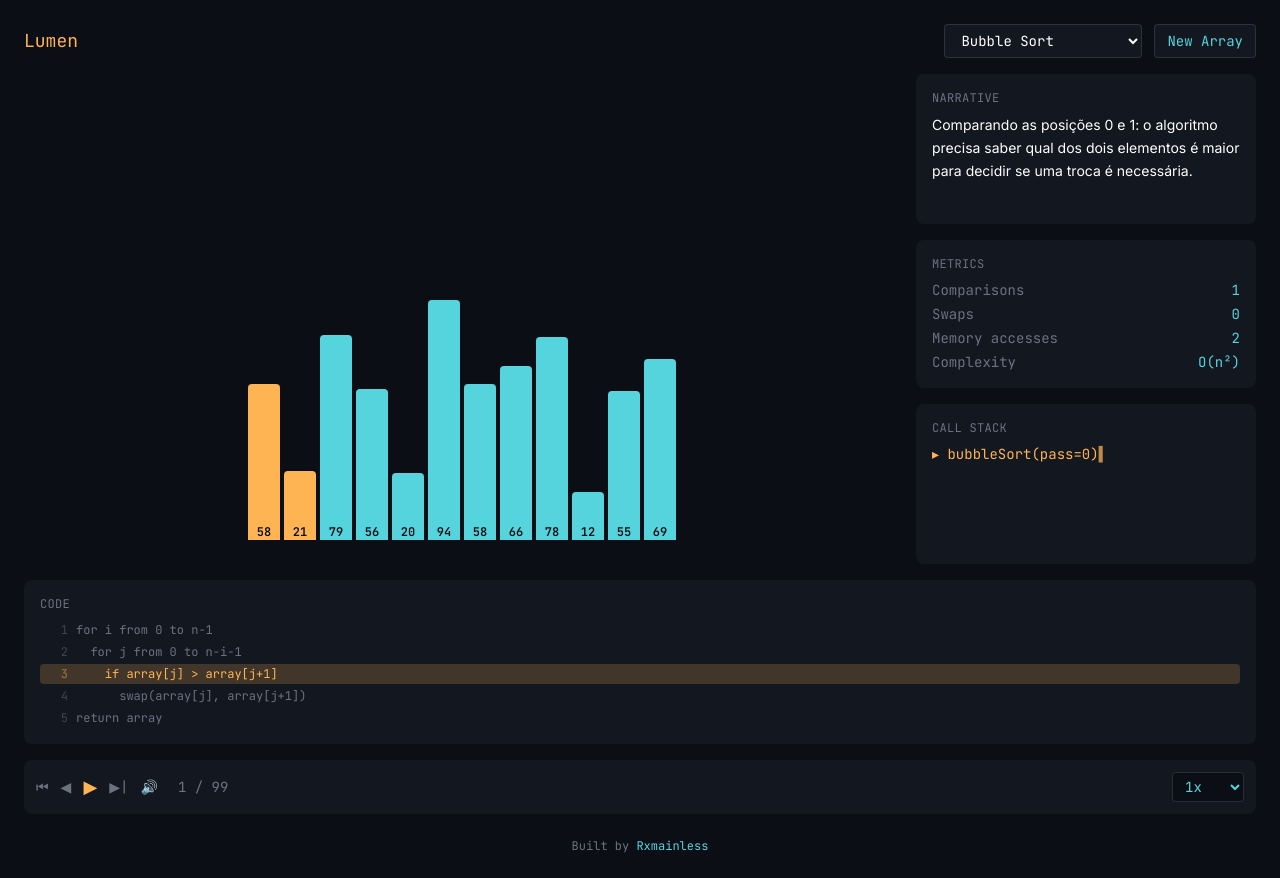
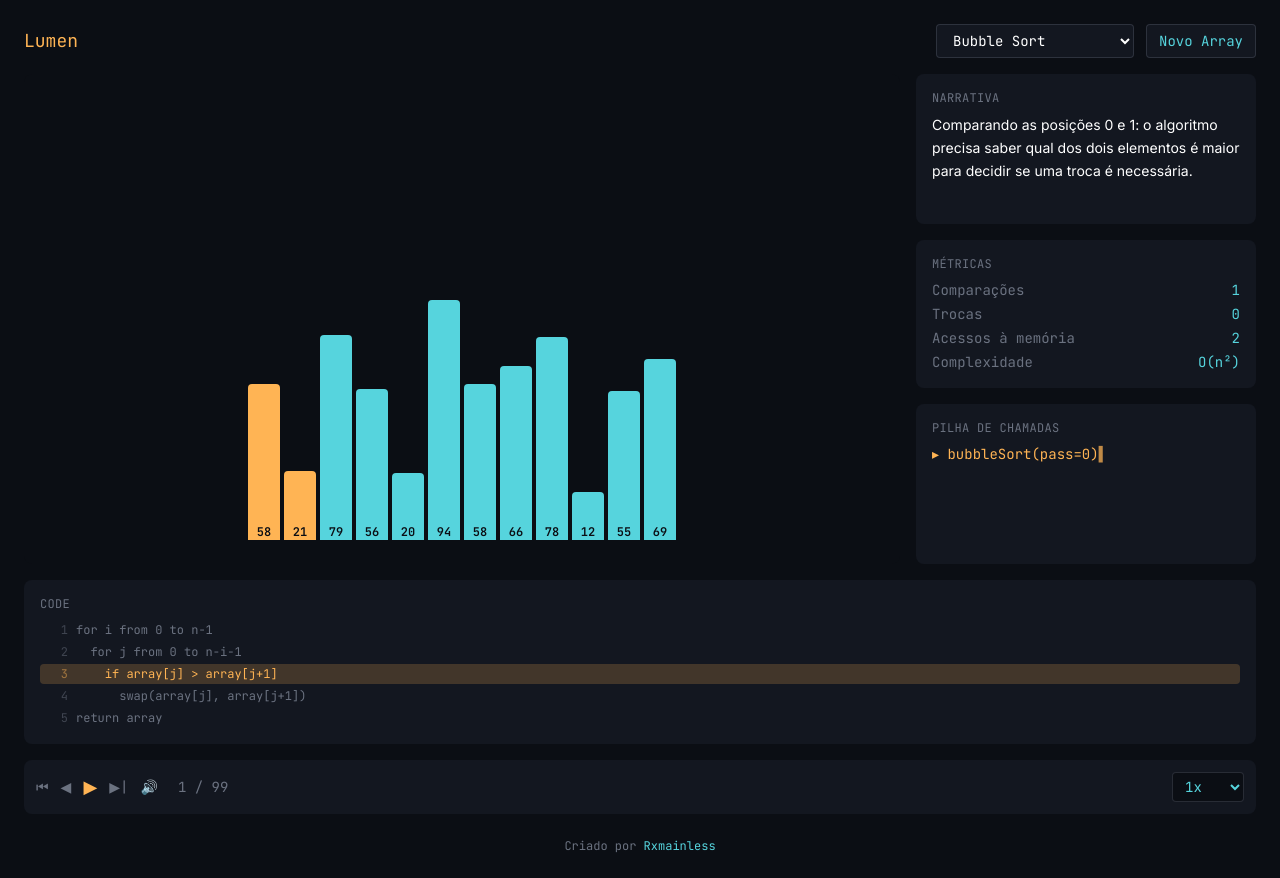
Before and after one commit to Rxmainless/Capyba-Algorithm-Lab, a React (Vite) app: page / in a window 1280 px wide. Built offline with nearby package versions, Linux system fonts and the light colour scheme.

Commit message:
feat: translate user-facing UI to PT-BR, keep pseudocode panel in English

```diff
--- a/index.html
+++ b/index.html
@@ -1,12 +1,12 @@
 <!doctype html>
-<html lang="en">
+<html lang="pt-BR">
   <head>
     <meta charset="UTF-8" />
     <link rel="preconnect" href="https://fonts.googleapis.com">
 <link href="https://fonts.googleapis.com/css2?family=JetBrains+Mono:wght@400;600&family=Inter:wght@400;500&display=swap" rel="stylesheet">
     <link rel="icon" type="image/svg+xml" href="/favicon.svg" />
     <meta name="viewport" content="width=device-width, initial-scale=1.0" />
-    <title>Lumen — Algorithm & CS Lab</title>
+    <title>Lumen — Laboratório de Algoritmos e CC</title>
   </head>
   <body>
     <div id="root"></div>
--- a/src/App.tsx
+++ b/src/App.tsx
@@ -65,7 +65,7 @@ export default function App() {
           <h1 className="font-mono text-lg text-accent-amber">Lumen</h1>
           {currentAlgorithm.requiresTarget && (
             <span className="font-mono text-xs text-text-secondary bg-panel rounded px-2 py-1">
-              searching for <span className="text-accent-cyan">{target}</span>
+              buscando por <span className="text-accent-cyan">{target}</span>
             </span>
           )}
         </div>
@@ -82,7 +82,7 @@ export default function App() {
       <CodePanel algorithmId={algorithmId} />
       <PlaybackControls onPlay={handlePlay} />
       <footer className="text-center text-xs font-mono text-text-secondary pt-2">
-        Built by <a href="https://github.com/Rxmainless" target="_blank" rel="noopener noreferrer" className="text-accent-cyan hover:text-white">Rxmainless</a>
+        Criado por <a href="https://github.com/Rxmainless" target="_blank" rel="noopener noreferrer" className="text-accent-cyan hover:text-white">Rxmainless</a>
       </footer>
     </div>
   );
--- a/src/components/controls/AlgorithmSelector.tsx
+++ b/src/components/controls/AlgorithmSelector.tsx
@@ -32,7 +32,7 @@ export function AlgorithmSelector({ selectedId, onSelect, onNewArray }: Algorith
         onClick={onNewArray}
         className="bg-panel text-accent-cyan rounded px-3 py-1.5 border border-text-secondary/30 hover:text-white"
       >
-        New Array
+        Novo Array
       </button>
     </div>
   );
--- a/src/components/panels/CallStackPanel.tsx
+++ b/src/components/panels/CallStackPanel.tsx
@@ -6,9 +6,9 @@ export function CallStackPanel() {
 
   return (
     <div className="bg-panel rounded-lg p-4 font-mono text-sm h-40 overflow-y-auto">
-      <h3 className="text-xs text-text-secondary uppercase tracking-wide mb-2">Call Stack</h3>
+      <h3 className="text-xs text-text-secondary uppercase tracking-wide mb-2">Pilha de Chamadas</h3>
       {stack.length === 0 ? (
-        <p className="text-text-secondary">empty</p>
+        <p className="text-text-secondary">vazia</p>
       ) : (
         <ul>
           {stack.map((call, i) => (
--- a/src/components/panels/MetricsPanel.tsx
+++ b/src/components/panels/MetricsPanel.tsx
@@ -4,15 +4,15 @@ export function MetricsPanel() {
   const frame = useExecutionStore((s) => s.frames[s.currentIndex]);
   const m = frame?.metrics;
   const rows = [
-    ["Comparisons", m?.comparisons ?? 0],
-    ["Swaps", m?.swaps ?? 0],
-    ["Memory accesses", m?.memoryAccesses ?? 0],
-    ["Complexity", m?.estimatedComplexity ?? "—"],
+    ["Comparações", m?.comparisons ?? 0],
+    ["Trocas", m?.swaps ?? 0],
+    ["Acessos à memória", m?.memoryAccesses ?? 0],
+    ["Complexidade", m?.estimatedComplexity ?? "—"],
   ] as const;
 
   return (
     <div className="bg-panel rounded-lg p-4">
-      <h3 className="font-mono text-xs text-text-secondary uppercase tracking-wide mb-2">Metrics</h3>
+      <h3 className="font-mono text-xs text-text-secondary uppercase tracking-wide mb-2">Métricas</h3>
       <dl className="grid grid-cols-2 gap-y-1 font-mono text-sm">
         {rows.map(([label, value]) => (
           <div key={label} className="contents">
--- a/src/components/panels/NarrativePanel.tsx
+++ b/src/components/panels/NarrativePanel.tsx
@@ -5,7 +5,7 @@ export function NarrativePanel() {
 
   return (
     <div className="bg-panel rounded-lg p-4 h-37.5 flex flex-col overflow-hidden">
-      <h3 className="font-mono text-xs text-text-secondary uppercase tracking-wide mb-2">Narrative</h3>
+      <h3 className="font-mono text-xs text-text-secondary uppercase tracking-wide mb-2">Narrativa</h3>
       <p className="font-sans text-sm leading-relaxed line-clamp-4">
         {frame?.narrative ?? "Aguardando execução..."}
       </p>
--- a/src/engine/algorithms/registry.ts
+++ b/src/engine/algorithms/registry.ts
@@ -17,14 +17,14 @@ export interface AlgorithmDefinition {
 }
 
 export const algorithms: AlgorithmDefinition[] = [
-  { id: "bubble-sort", name: "Bubble Sort", category: "Sorting", run: bubbleSort },
-  { id: "selection-sort", name: "Selection Sort", category: "Sorting", run: selectionSort },
-  { id: "insertion-sort", name: "Insertion Sort", category: "Sorting", run: insertionSort },
-  { id: "quick-sort", name: "Quick Sort", category: "Sorting", run: quickSort },
-  { id: "merge-sort", name: "Merge Sort", category: "Sorting", run: mergeSort },
-  { id: "heap-sort", name: "Heap Sort", category: "Sorting", run: heapSort },
-  { id: "linear-search", name: "Linear Search", category: "Searching", requiresTarget: true, run: linearSearch },
-  { id: "binary-search", name: "Binary Search", category: "Searching", requiresTarget: true, run: binarySearch },
+  { id: "bubble-sort", name: "Bubble Sort", category: "Ordenação", run: bubbleSort },
+  { id: "selection-sort", name: "Selection Sort", category: "Ordenação", run: selectionSort },
+  { id: "insertion-sort", name: "Insertion Sort", category: "Ordenação", run: insertionSort },
+  { id: "quick-sort", name: "Quick Sort", category: "Ordenação", run: quickSort },
+  { id: "merge-sort", name: "Merge Sort", category: "Ordenação", run: mergeSort },
+  { id: "heap-sort", name: "Heap Sort", category: "Ordenação", run: heapSort },
+  { id: "linear-search", name: "Linear Search", category: "Busca", requiresTarget: true, run: linearSearch },
+  { id: "binary-search", name: "Binary Search", category: "Busca", requiresTarget: true, run: binarySearch },
 ];
 
 export function getAlgorithmById(id: string): AlgorithmDefinition {
--- a/src/engine/pseudocode.ts
+++ b/src/engine/pseudocode.ts
@@ -62,7 +62,6 @@ export const pseudocode: Record<string, string[]> = {
     "  if left/right > largest: update largest",
     "  if largest != root: swap and heapify(largest)",
   ],
-
   "linear-search": [
     "linearSearch(array, target):",
     "  for i from 0 to n-1",
```
